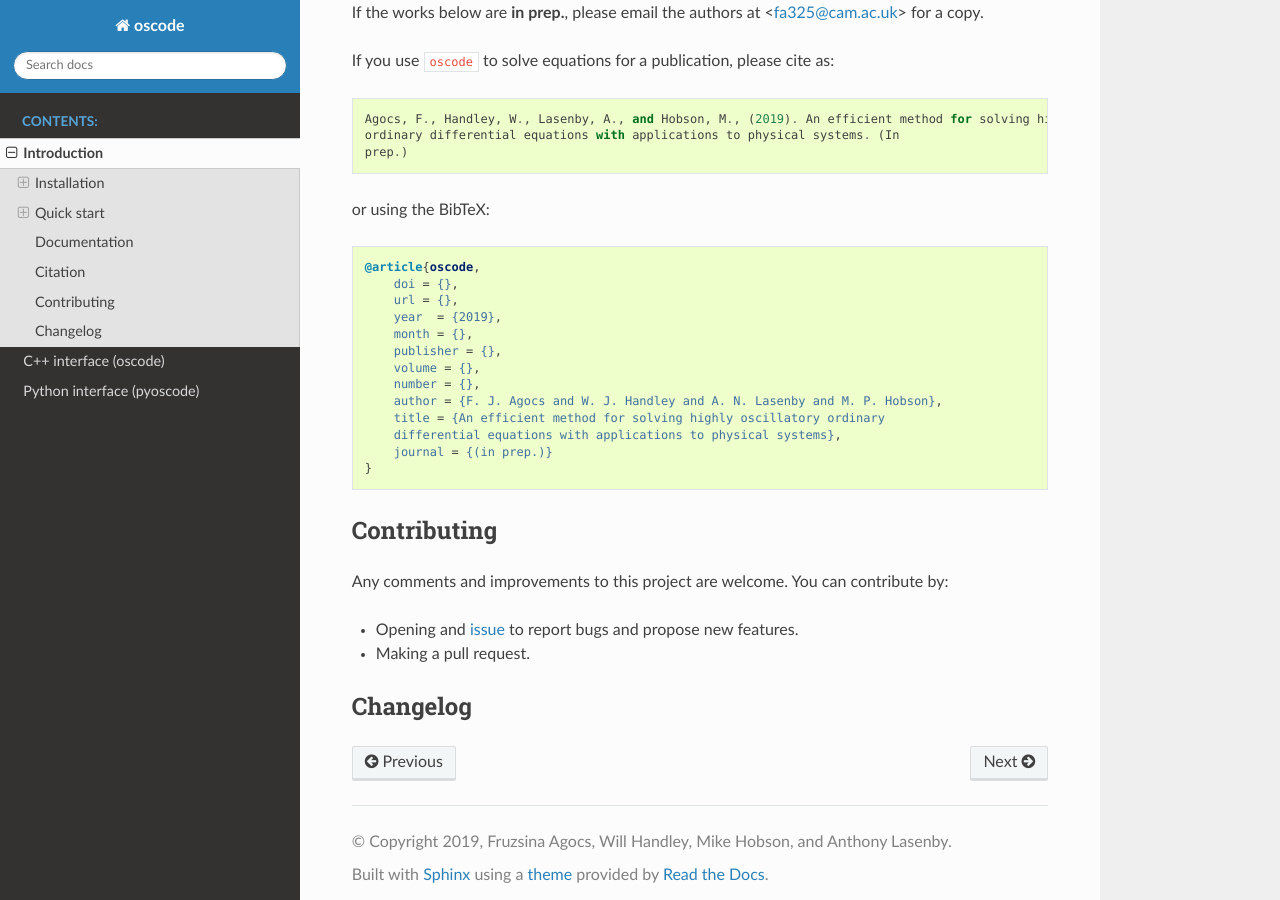
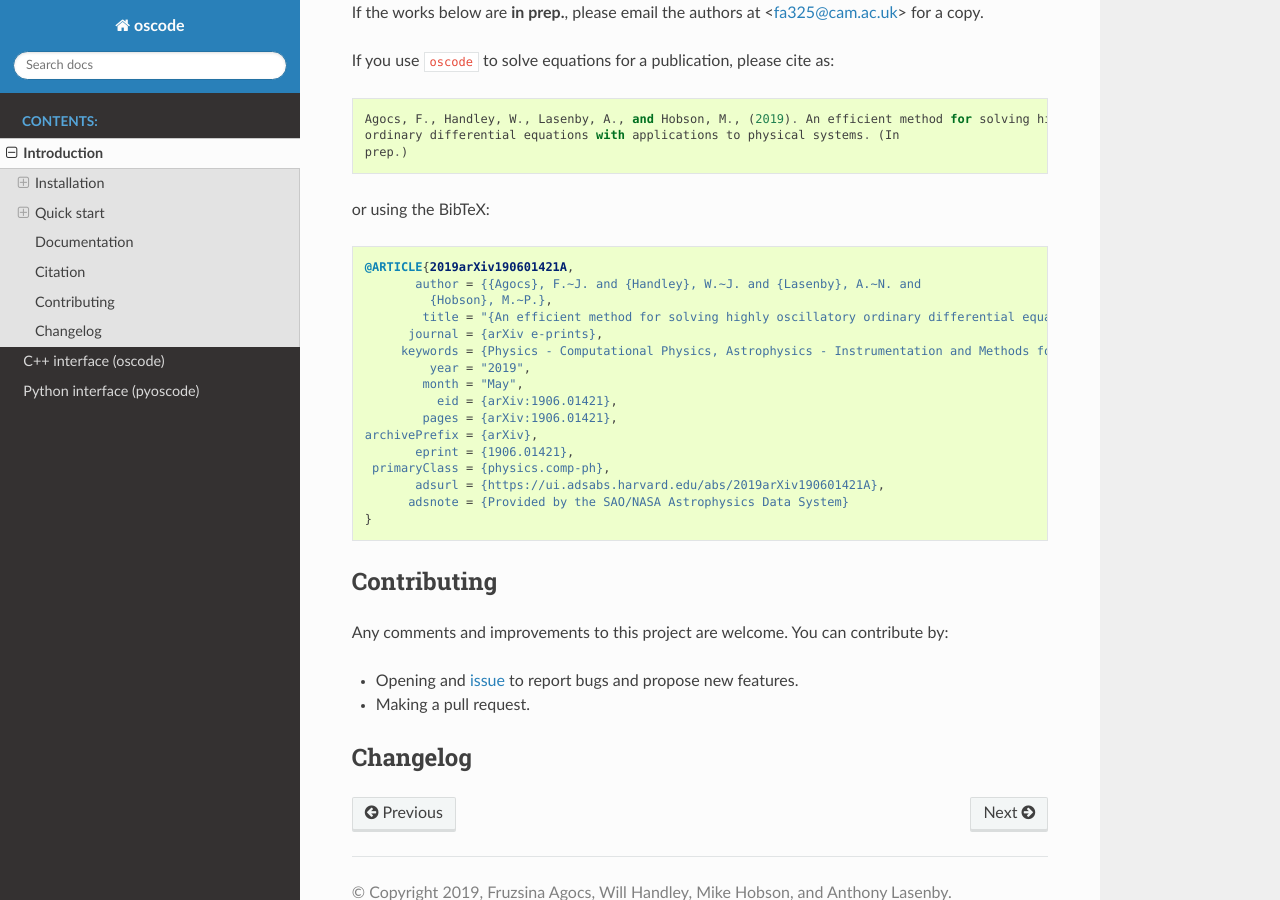
Before and after one commit to fruzsinaagocs/oscode, a Sphinx documentation site: the page built from pyoscode/docs/source/introduction.rst, in a window 1280 px wide and 900 px high, scrolled down 5573 px. Built offline with Sphinx 7.4.7 and the Read the Docs theme 2.0.0, drawn with Linux system fonts in a browser that asks for light colours.

Commit message:
Updated readme+docs with arxiv e-print

```diff
--- a/pyoscode/docs/source/introduction.rst
+++ b/pyoscode/docs/source/introduction.rst
@@ -268,19 +268,22 @@ or using the BibTeX:
 
 .. code:: bibtex
 
-   @article{oscode,
-       doi = {},
-       url = {},
-       year  = {2019},
-       month = {},
-       publisher = {},
-       volume = {},
-       number = {},
-       author = {F. J. Agocs and W. J. Handley and A. N. Lasenby and M. P. Hobson},
-       title = {An efficient method for solving highly oscillatory ordinary
-       differential equations with applications to physical systems},
-       journal = {(in prep.)}
-   }
+	@ARTICLE{2019arXiv190601421A,
+	       author = {{Agocs}, F.~J. and {Handley}, W.~J. and {Lasenby}, A.~N. and
+	         {Hobson}, M.~P.},
+	        title = "{An efficient method for solving highly oscillatory ordinary differential equations with applications to physical systems}",
+	      journal = {arXiv e-prints},
+	     keywords = {Physics - Computational Physics, Astrophysics - Instrumentation and Methods for Astrophysics, Mathematics - Numerical Analysis},
+	         year = "2019",
+	        month = "May",
+	          eid = {arXiv:1906.01421},
+	        pages = {arXiv:1906.01421},
+	archivePrefix = {arXiv},
+	       eprint = {1906.01421},
+	 primaryClass = {physics.comp-ph},
+	       adsurl = {https://ui.adsabs.harvard.edu/abs/2019arXiv190601421A},
+	      adsnote = {Provided by the SAO/NASA Astrophysics Data System}
+	}
 
 
 Contributing
```
Also changed, not shown: README.rst (+17 -13 lines).
